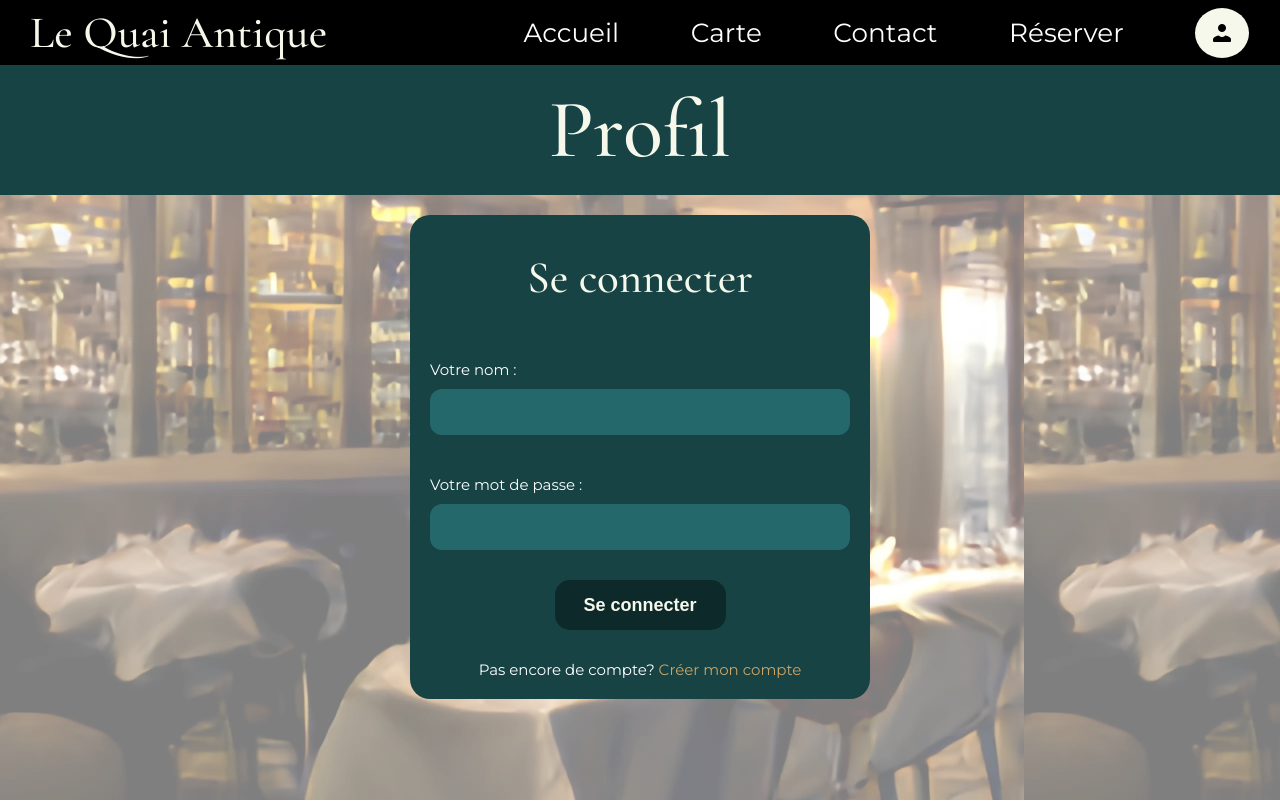
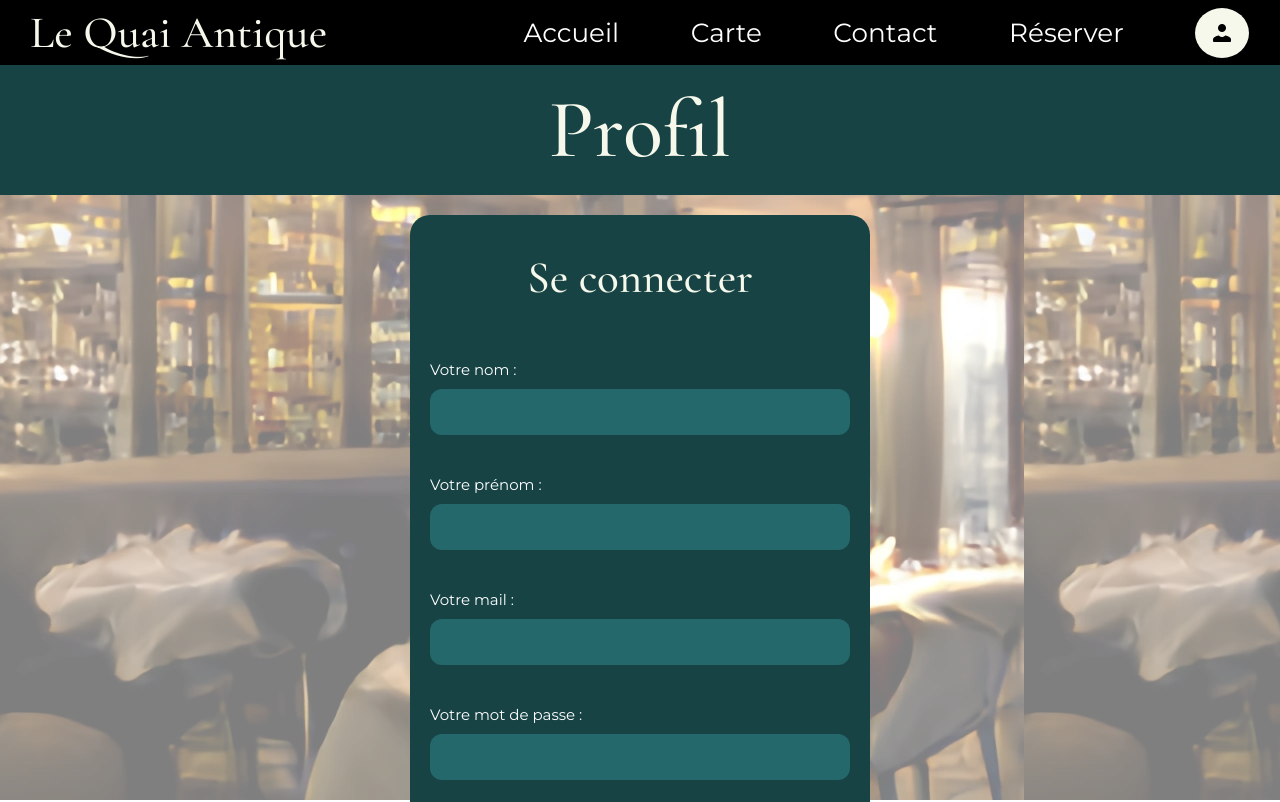
Before and after one commit to Cyber-cicco/Le-Quai-Antique-Java, an Angular app in the folder front/Quai-antique-front/: page /profil/connexion in a window 1280 px wide. Shown: the top 802 px of the page. Built offline with nearby package versions, Linux system fonts and the light colour scheme.

Commit message:
feat(profile): added a static page for the route profile/connexion

```diff
--- a/front/Quai-antique-front/src/app/pages/connexion/connexion.component.html
+++ b/front/Quai-antique-front/src/app/pages/connexion/connexion.component.html
@@ -4,16 +4,26 @@
     <div class="title">Profil</div>
   </section>
   <section class="profilSection">
-    <ng-form class="form">
+    <ng-form [formGroup]="formConnexion" class="form">
       <div class="title">Se connecter</div>
       <div class="input-container ic1">
         <label for="name">Votre nom :</label>
-        <input id="name" class="input" type="text" placeholder=" " />
+        <input formControlName="nom" id="name" class="input" type="text" placeholder=" " />
+        <div class="cut"></div>
+      </div>
+      <div class="input-container ic1">
+        <label for="first">Votre prénom :</label>
+        <input formControlName="prenom" id="first" class="input" type="text" placeholder=" " />
+        <div class="cut"></div>
+      </div>
+      <div class="input-container ic1">
+        <label for="name">Votre mail :</label>
+        <input formControlName="email" id="mail" class="input" type="text" placeholder=" " />
         <div class="cut"></div>
       </div>
       <div class="input-container ic1">
         <label for="mdp">Votre mot de passe :</label>
-        <input id="mdp" class="input" type="password" placeholder=" " />
+        <input formControlName="password" id="mdp" class="input" type="password" placeholder=" " />
         <div class="cut"></div>
       </div>
       <div class="btn-container icl">
--- a/front/Quai-antique-front/src/app/pages/connexion/connexion.component.ts
+++ b/front/Quai-antique-front/src/app/pages/connexion/connexion.component.ts
@@ -1,4 +1,5 @@
 import { Component } from '@angular/core';
+import {FormBuilder, FormGroup, Validators} from "@angular/forms";
 
 
 @Component({
@@ -7,5 +8,31 @@ import { Component } from '@angular/core';
   styleUrls: ['./connexion.component.scss']
 })
 export class ConnexionComponent {
+  formConnexion: FormGroup;
+
+  constructor(private fb:FormBuilder){
+    this.formConnexion = this.fb.group({
+      nom:["", [Validators.required, Validators.minLength(2), Validators.maxLength(255)]],
+      prenom:["",[Validators.required, Validators.minLength(2), Validators.maxLength(255)]],
+      email:["", [Validators.required, Validators.email]],
+      password:["", [Validators.required, Validators.minLength(8)]]
+    })
+  }
+
+  get nom(){
+    return this.formConnexion.get("nom");
+  }
+
+  get prenom(){
+    return this.formConnexion.get("prenom");
+  }
+
+  get email(){
+    return this.formConnexion.get("email");
+  }
+
+  get password(){
+    return this.formConnexion.get("password")
+  }
 
 }
```
